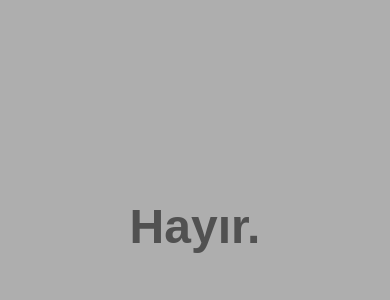
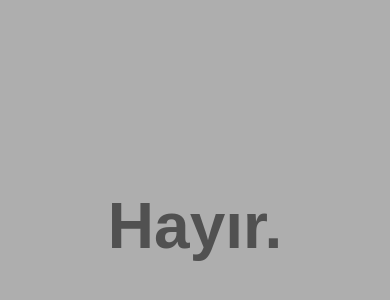
Before and after one commit to Berrrk/hayir, a plain HTML site: page index.html in a window 390 px wide. Shown: the part 196-496 px from the top of the page. Drawn offline with Linux system fonts and the light colour scheme.

Commit message:
Update index.html

```diff
--- a/index.html
+++ b/index.html
@@ -12,9 +12,9 @@
             align-items: center;
             justify-content: center;
             height: 100vh;
-            font-size: 3em;
+            font-size: 5em;
             color: white;
-            transition: background-color 0.5s;
+            transition: background-color 0.3s;
         }
         div{
             font-family: sans-serif;
@@ -23,7 +23,7 @@
 
         @media only screen and (max-width: 600px) {
             body {
-                font-size: 3em;
+                font-size: 4em;
             }
         }
 
```
